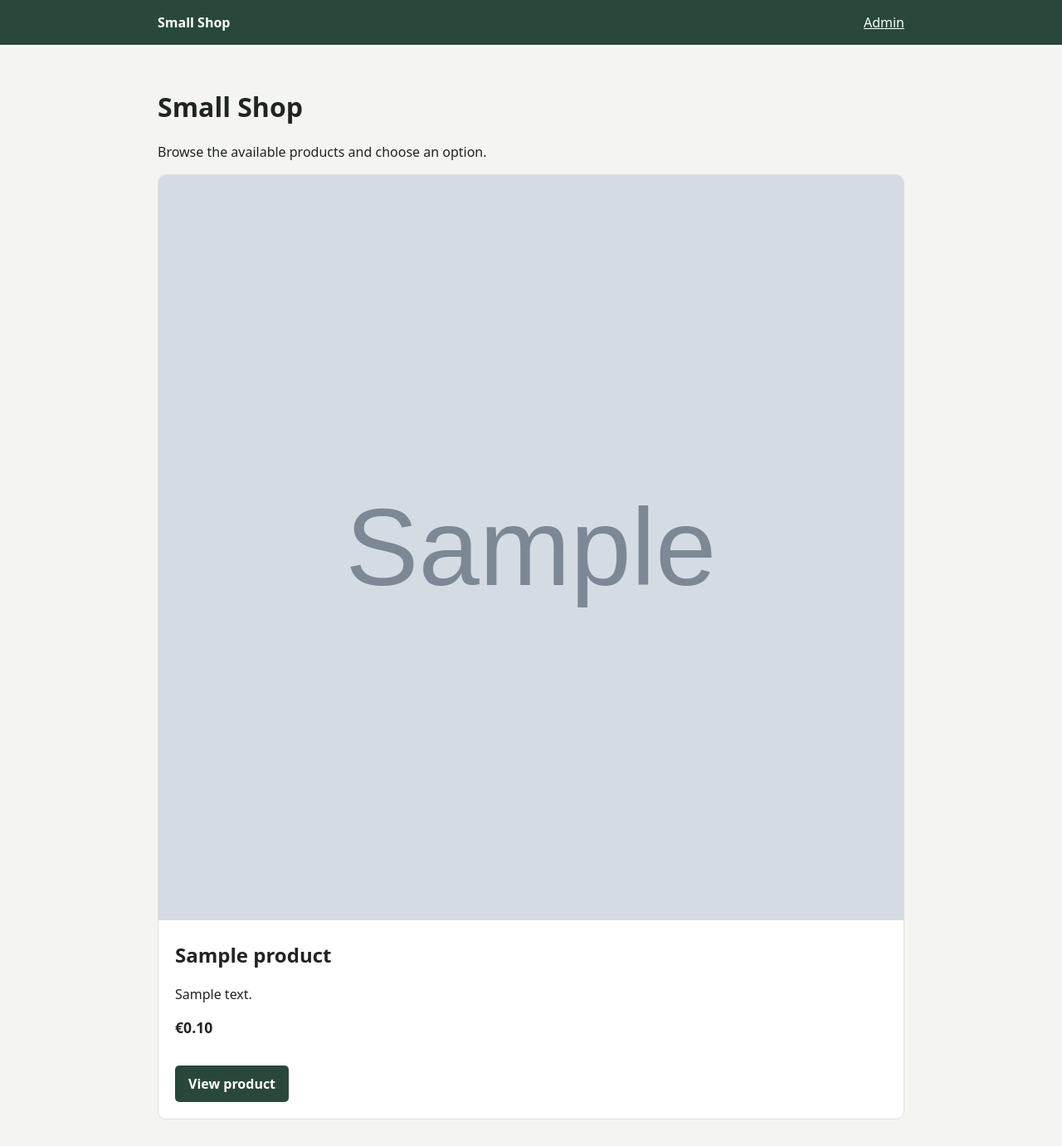
After one commit to emmlje18/small-shop, a Flask app: page / in a window 1280 px wide. The commit adds this page. Shown: the whole page at 83% size. Run offline with Flask 3, Linux system fonts and the light colour scheme; tables that the repository leaves empty hold one stand-in row (values such as "Sample post"); grey boxes marked "Sample" are stand-in pictures.

Commit message:
Add customer product catalog pages

```diff
--- a/app/__init__.py
+++ b/app/__init__.py
@@ -5,6 +5,7 @@ from flask import Flask, jsonify
 from app.config import get_config
 from app.db import initialize_database
 from app.catalog.routes_admin import admin_blueprint
+from app.catalog.routes_public import catalog_blueprint
 
 
 def create_app():
@@ -23,6 +24,7 @@ def create_app():
     app.config["UPLOAD_DIR"].mkdir(parents=True, exist_ok=True)
     initialize_database(app.config["DATABASE_PATH"])
     app.register_blueprint(admin_blueprint)
+    app.register_blueprint(catalog_blueprint)
 
     @app.get("/health")
     def health():
--- a/app/catalog/repository.py
+++ b/app/catalog/repository.py
@@ -23,6 +23,18 @@ def list_products(database_path):
                FROM products WHERE is_active = 1 ORDER BY id"""
         ).fetchall()
         return [dict(row) for row in rows]
+
+
+def get_product(database_path, product_id):
+    """Return one active product for the public catalog, or None."""
+    with database_connection(database_path) as connection:
+        row = connection.execute(
+            """SELECT id, name, description, price_cents, image_path,
+                      is_active, created_at
+               FROM products WHERE id = ? AND is_active = 1""",
+            (product_id,),
+        ).fetchone()
+        return dict(row) if row is not None else None
 
 
 def create_variant(database_path, product_id, option_label, stock):
--- /dev/null
+++ b/app/catalog/routes_public.py
@@ -0,0 +1,40 @@
+"""Public catalog pages owned by the catalog domain."""
+
+from flask import Blueprint, current_app, render_template, send_from_directory
+
+from app.catalog.service import CatalogService
+
+
+catalog_blueprint = Blueprint("catalog", __name__)
+
+
+def _catalog_service():
+    """Create the catalog service using this app's configured database."""
+    return CatalogService(current_app.config["DATABASE_PATH"])
+
+
+@catalog_blueprint.get("/")
+def product_list():
+    """Show all active products that customers can browse."""
+    products = _catalog_service().list_products()
+    return render_template("shop/products.html", products=products)
+
+
+@catalog_blueprint.get("/products/<int:product_id>")
+def product_detail(product_id):
+    """Show one active product and the options a customer can select."""
+    catalog = _catalog_service()
+    product = catalog.get_product(product_id)
+    if product is None:
+        return render_template("shop/not_found.html"), 404
+
+    variants = catalog.list_variants(product_id)
+    return render_template(
+        "shop/product_detail.html", product=product, variants=variants
+    )
+
+
+@catalog_blueprint.get("/uploads/<filename>")
+def uploaded_file(filename):
+    """Send a catalog image to a customer browser."""
+    return send_from_directory(current_app.config["UPLOAD_DIR"], filename)
--- a/app/catalog/service.py
+++ b/app/catalog/service.py
@@ -29,6 +29,12 @@ class CatalogService:
     def list_products(self):
         """List active products for the storefront."""
         return repository.list_products(self.database_path)
+
+    def get_product(self, product_id):
+        """Return one active product for a public product page."""
+        if not self._is_positive_integer(product_id):
+            return None
+        return repository.get_product(self.database_path, product_id)
 
     def add_variant(self, product_id, option_label, stock):
         """Validate and save a stock option for an existing product."""
--- a/static/style.css
+++ b/static/style.css
@@ -18,6 +18,7 @@ body { margin: 0; }
 }
 
 .topbar a { color: white; font-weight: 700; text-decoration: none; }
+.topbar-link { font-weight: 500 !important; text-decoration: underline !important; }
 .topbar form { margin: 0; }
 .page { width: min(900px, calc(100% - 2rem)); margin: 2rem auto; }
 .page-heading { display: flex; align-items: center; justify-content: space-between; gap: 1rem; }
@@ -27,6 +28,16 @@ body { margin: 0; }
 .product-list { display: grid; gap: 1rem; }
 .product-card { display: grid; grid-template-columns: 150px 1fr; gap: 1.25rem; }
 .product-image { width: 150px; height: 150px; border-radius: 6px; object-fit: cover; }
+.store-grid { display: grid; grid-template-columns: repeat(auto-fit, minmax(230px, 1fr)); gap: 1.25rem; }
+.store-card { overflow: hidden; border: 1px solid #dce1d9; border-radius: 10px; background: white; }
+.store-card-content { padding: 1.25rem; }
+.store-card-content h2 { margin-top: 0; }
+.store-image, .detail-image { width: 100%; aspect-ratio: 1; object-fit: cover; background: #e8ece7; }
+.image-placeholder { display: grid; min-height: 150px; place-items: center; color: #5c665d; background: #e8ece7; }
+.product-detail { display: grid; grid-template-columns: minmax(260px, 1fr) minmax(260px, 1fr); gap: 2rem; padding: 1.5rem; border: 1px solid #dce1d9; border-radius: 10px; background: white; }
+.product-detail label { display: block; margin: 1rem 0 0.35rem; font-weight: 600; }
+.product-detail select { width: 100%; padding: 0.7rem; border: 1px solid #aeb8ad; border-radius: 5px; font: inherit; }
+.back-link { display: inline-block; margin-bottom: 1rem; color: #29483b; }
 .price { font-size: 1.1rem; font-weight: 700; }
 
 form label { display: block; margin: 1rem 0 0.35rem; font-weight: 600; }
@@ -48,5 +59,6 @@ button, .button { display: inline-block; margin-top: 1rem; padding: 0.7rem 1rem;
 @media (max-width: 560px) {
   .page-heading { align-items: flex-start; flex-direction: column; }
   .product-card { grid-template-columns: 1fr; }
+  .product-detail { grid-template-columns: 1fr; }
   .option-row { grid-template-columns: 1fr; }
 }
--- /dev/null
+++ b/templates/shop/products.html
@@ -0,0 +1,35 @@
+{% extends "shop_base.html" %}
+{% block title %}Small Shop{% endblock %}
+{% block content %}
+  <div class="page-heading">
+    <div>
+      <h1>Small Shop</h1>
+      <p>Browse the available products and choose an option.</p>
+    </div>
+  </div>
+
+  {% if products %}
+    <div class="store-grid">
+      {% for product in products %}
+        <article class="store-card">
+          {% if product.image_path %}
+            <img class="store-image" src="{{ url_for('catalog.uploaded_file', filename=product.image_path) }}" alt="{{ product.name }}">
+          {% else %}
+            <div class="image-placeholder" aria-hidden="true">No image</div>
+          {% endif %}
+          <div class="store-card-content">
+            <h2>{{ product.name }}</h2>
+            <p>{{ product.description }}</p>
+            <p class="price">€{{ "%.2f"|format(product.price_cents / 100) }}</p>
+            <a class="button" href="{{ url_for('catalog.product_detail', product_id=product.id) }}">View product</a>
+          </div>
+        </article>
+      {% endfor %}
+    </div>
+  {% else %}
+    <section class="panel">
+      <h1>Products are coming soon</h1>
+      <p>There are no products available yet.</p>
+    </section>
+  {% endif %}
+{% endblock %}
--- /dev/null
+++ b/templates/shop_base.html
@@ -0,0 +1,18 @@
+<!doctype html>
+<html lang="en">
+<head>
+  <meta charset="utf-8">
+  <meta name="viewport" content="width=device-width, initial-scale=1">
+  <title>{% block title %}Small Shop{% endblock %}</title>
+  <link rel="stylesheet" href="{{ url_for('static', filename='style.css') }}">
+</head>
+<body>
+  <header class="topbar">
+    <a href="{{ url_for('catalog.product_list') }}">Small Shop</a>
+    <a class="topbar-link" href="{{ url_for('admin.login') }}">Admin</a>
+  </header>
+  <main class="page">
+    {% block content %}{% endblock %}
+  </main>
+</body>
+</html>
```
Also changed, not shown: AI_USAGE.md (+13 -0 lines), templates/shop/not_found.html (added, +9 -0 lines), templates/shop/product_detail.html (added, +29 -0 lines).
